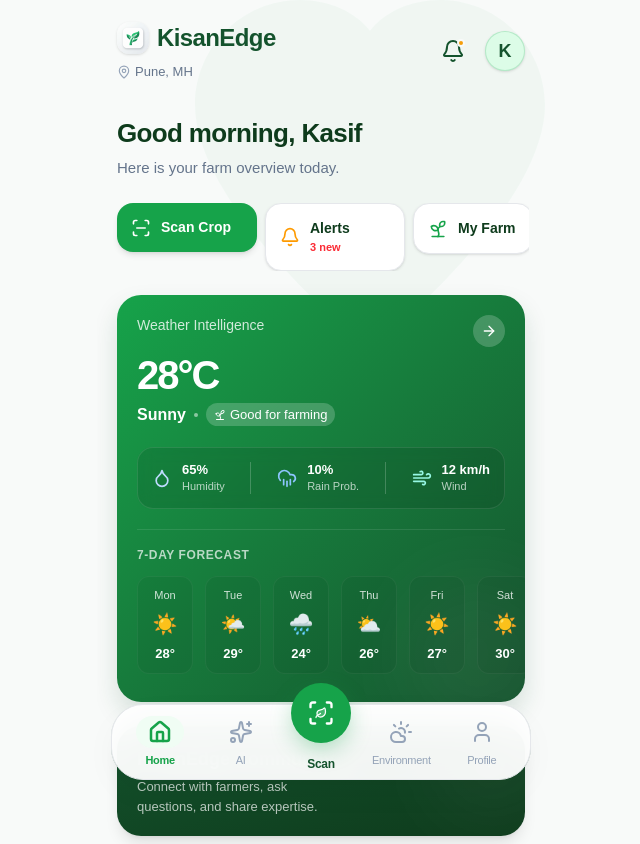
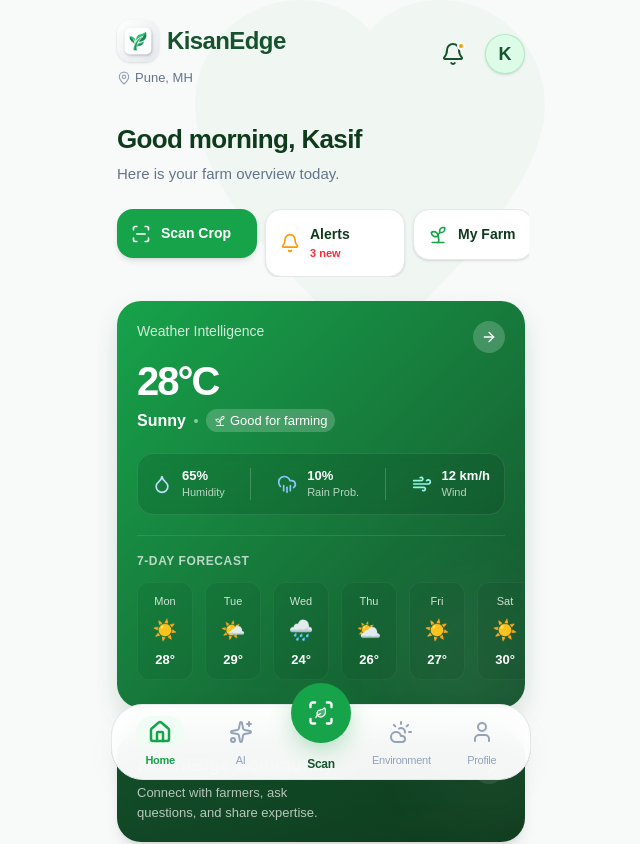
Before and after one commit to MdKasif0/KisanEdge, a Next.js app: page /home in a window 1280 px wide. Shown: the top 844 px of the page, without its empty margins (319-959 px from the left). Built offline with nearby package versions, Linux system fonts and the light colour scheme.

Commit message:
style: update dimensions and border radius of header logo in farmer dashboard

```diff
--- a/src/components/dashboard/farmer-dashboard.tsx
+++ b/src/components/dashboard/farmer-dashboard.tsx
@@ -61,7 +61,7 @@
         <header className="flex items-center justify-between pt-safe pb-6">
           <div className="flex flex-col gap-0.5">
             <h1 className="text-[22px] sm:text-[24px] font-bold text-[#14532D] tracking-tight flex items-center gap-2">
-              <img src="/icon-512x512.png" alt="KisanEdge" className="w-8 h-8 rounded-xl object-cover shadow-sm" />
+              <img src="/icon-512x512.png" alt="KisanEdge" className="w-[42px] h-[42px] rounded-[14px] object-cover shadow-sm" />
               KisanEdge
             </h1>
             <div className="flex items-center gap-1 mt-1">
```
